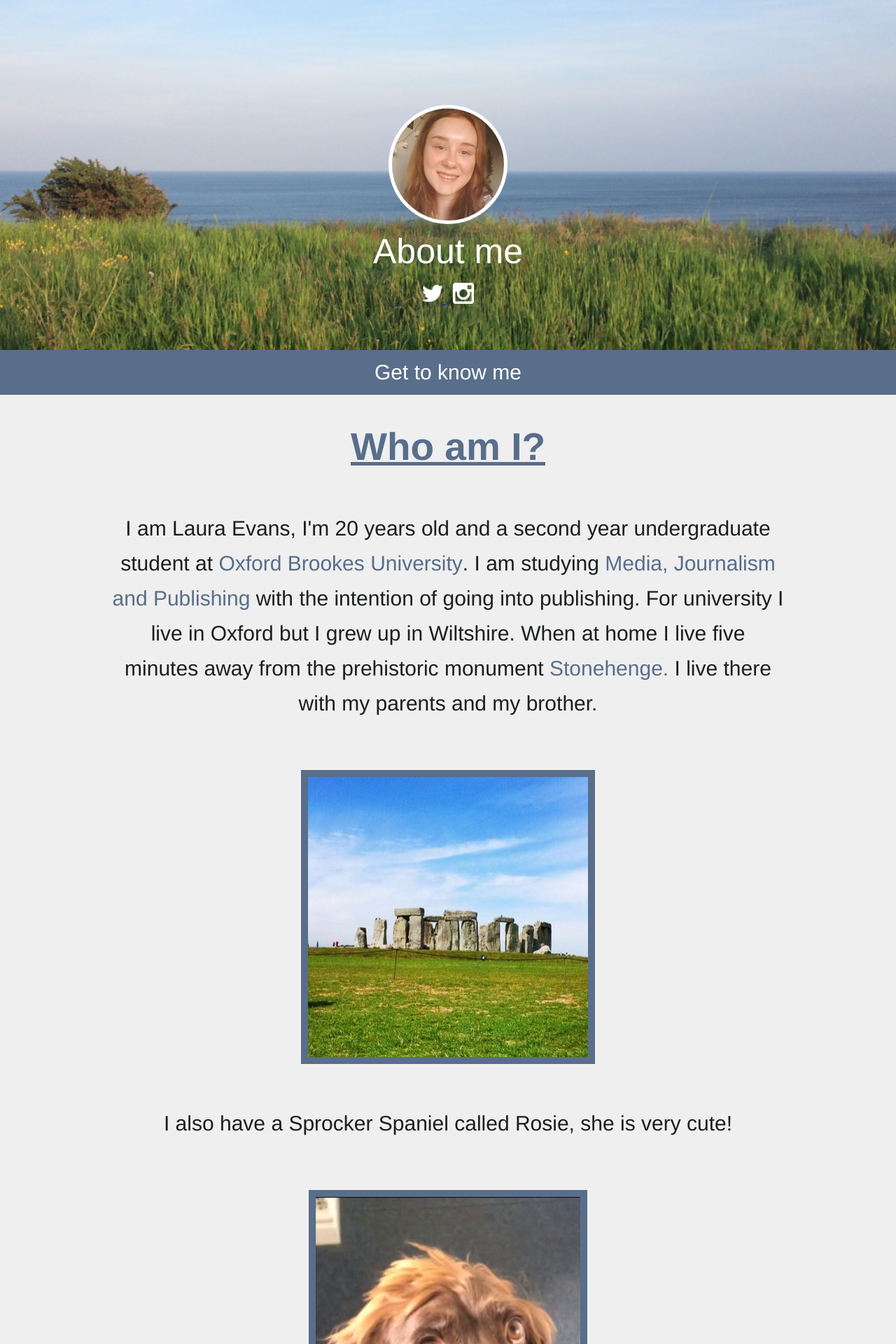
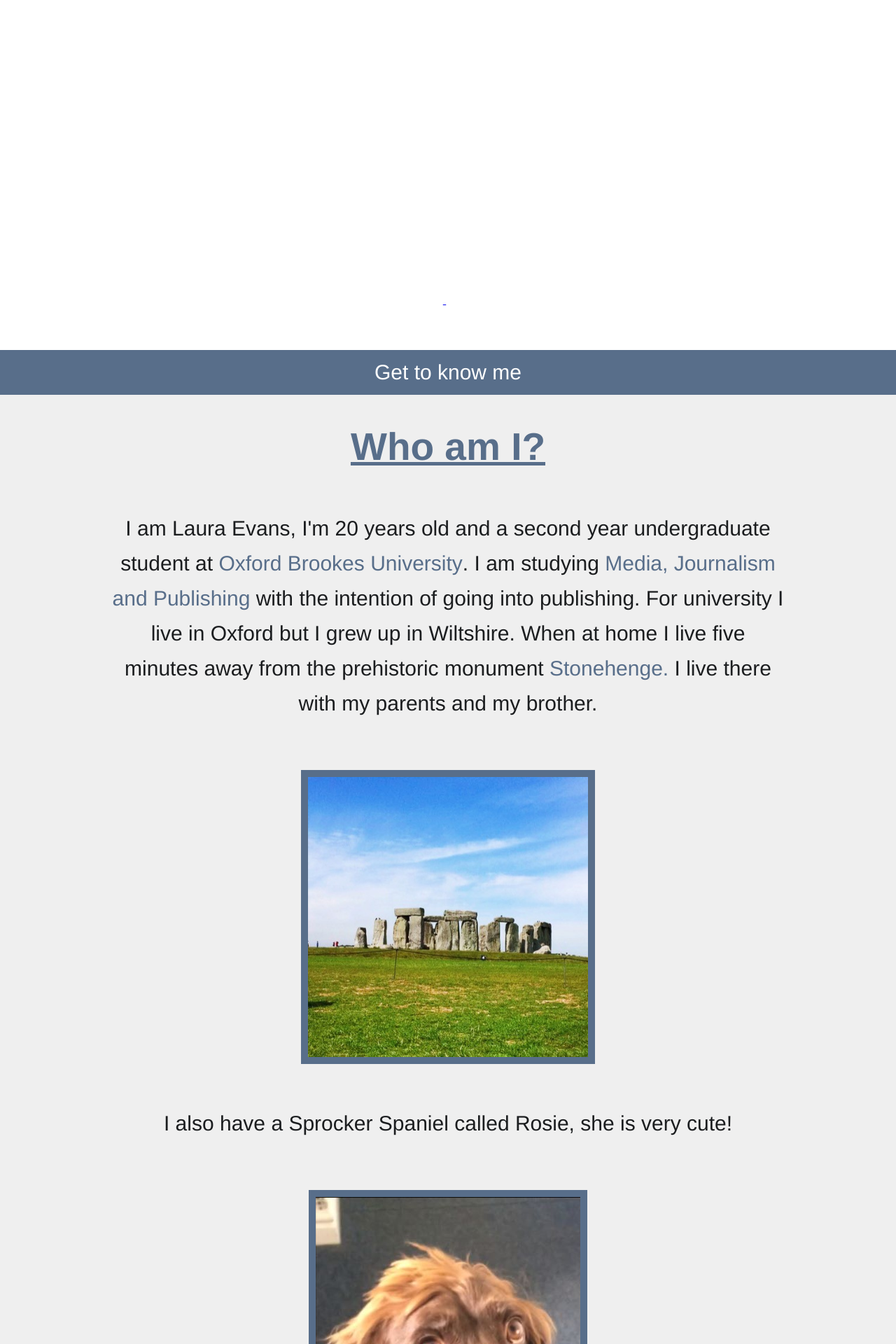
Before and after one commit to Laura-Evans/MoviePosters, a Jekyll site: the page aboutme/index.html, which Jekyll copies as it is, in a window 1280 px wide. Shown: the top 1920 px of the page at 70% size. Built offline with Jekyll 4.4.1, drawn with Linux system fonts in a browser that asks for light colours.

Commit message:
Update styles.css

```diff
--- a/aboutme/css/styles.css
+++ b/aboutme/css/styles.css
@@ -8,7 +8,7 @@ body {
 .introduction_section {
 	height: 500px;
 	width: 100%;
-	background-image: url("../img/BournemouthBeach.jpg");
+	background-image: url("img/BournemouthBeach.jpg");
 	background-size: cover;
 }
 
@@ -17,7 +17,7 @@ body {
 }
 
 .profile_picture {
-	background-image: url("../img/Laura_Evans.jpg");
+	background-image: url("img/Laura_Evans.jpg");
 	background-position: center;
 	width: 160px;
 	height: 160px;
@@ -56,7 +56,6 @@ body {
 	opacity: 0.5;
 }
 
-
 .few_things_banner {
 	background-color: #586e8a;
 }
@@ -68,8 +67,6 @@ body {
 	margin: 0;
 	padding: 15px;
 }
-
-
 
 .facts {
 	background-color: #EFEFEF;
@@ -99,15 +96,6 @@ body {
 	padding: 0 20px 0 20px;
 }
 
-.facts h1{
-	text-align: center;
-	color: #586e8a;
-	font-size: 55px;
-	font-weight: bold;
-	line height: 70px;
-
-}
-
 .highlight {
 	color: #586e8a;
 	font-weight: 500;
@@ -126,7 +114,6 @@ body {
 	padding: 0px 2px 0px 2px;
 }
 
-
 .fact_image {
 	max-width: 400px;
 	border: #586e8a solid 10px;
@@ -135,44 +122,25 @@ body {
 	margin: 20px auto 0 auto;
 }
 
-
-.public_figures_list {
-	font-family: "Avenir", "Helvetica Neue", "Arial", sans-serif;
-	text-align: center;
-	color: #515151;
-	font-size: 40px;
-	font-weight: 300;
-	list-style-type: none;
-
-	padding: 0;
-	margin: 0;
-	padding-top: 20px;
-	margin-top: -80px;
-}
-
-.public_figures_list li {
-	padding-bottom: 5px;
-	margin-bottom: 15px;
-}
-
-.tell_me_section {
+.Goodreads {
 	background-color:#586e8a;
 	width: 100%;
 }
 
-.learned_text {
+
+.follow_text {
 	text-align: center;
 	color: white;
-	font-size: 40px;
-	font-weight: 300;
+	font-size: 30px;
+	font-weight: normal;
 	line-height: 70px;
 
 	max-width: 760px;
 	margin: 0 auto 0 auto;
-	padding: 10px 10px 10px 10px;
+	padding: 0px 0px 0px 0px;
 }
 
-.tell_me_link {
+.Goodreads {
 	text-align: center;
 	color: white;
 	font-size: 40px;
@@ -181,11 +149,11 @@ body {
 
 	padding: 0px;
 	margin: auto;
-	padding-bottom: 30px;
-	padding-top: 30px;
+	padding-bottom: 20px;
+	padding-top: 20px;
 }
 
-.tell_me_link a {
+.Goodreads a {
 	color: white;
 	text-decoration: none;
 	border: white 3px solid;
@@ -194,7 +162,7 @@ body {
 	padding: 5px 5px 5px 5px;
 }
 
-.tell_me_link a:hover {
+.Goodreads a:hover {
 	color: #586e8a;
 	background-color: white;
 	text-decoration: none;
```
